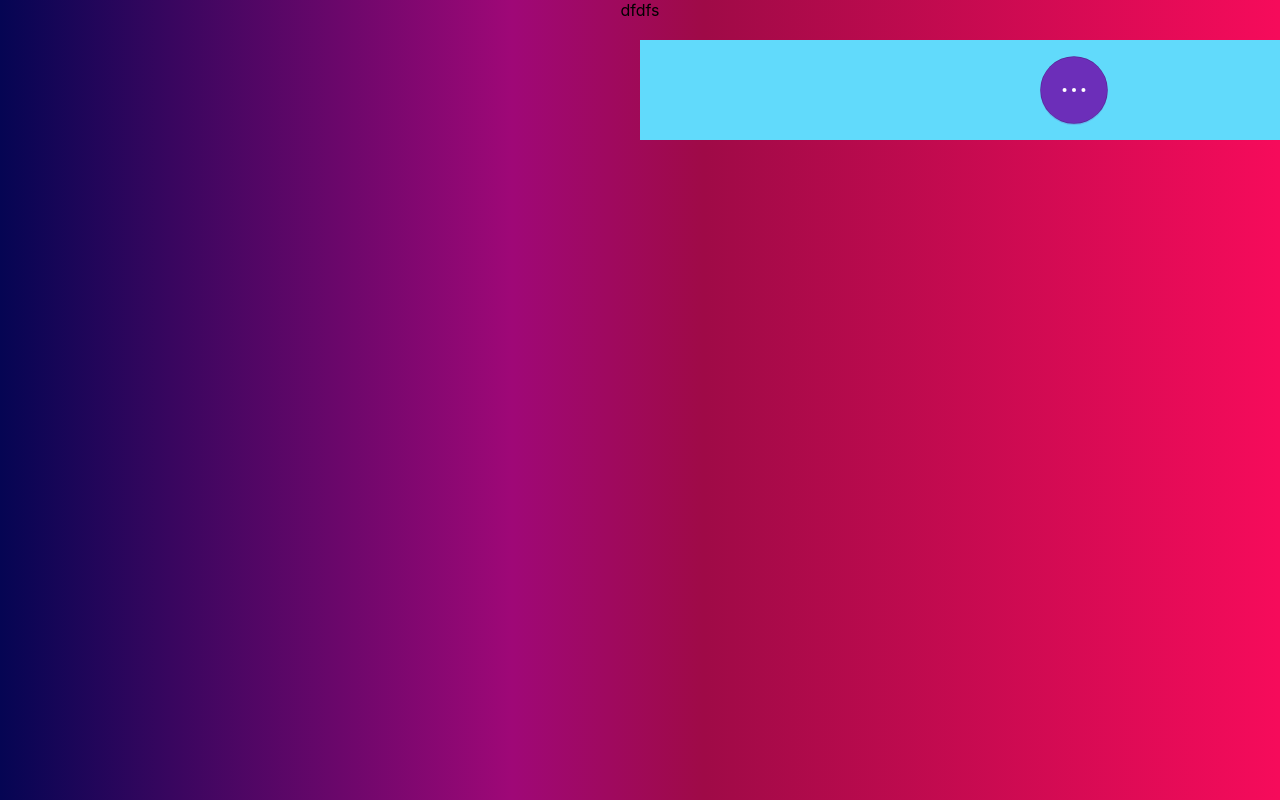
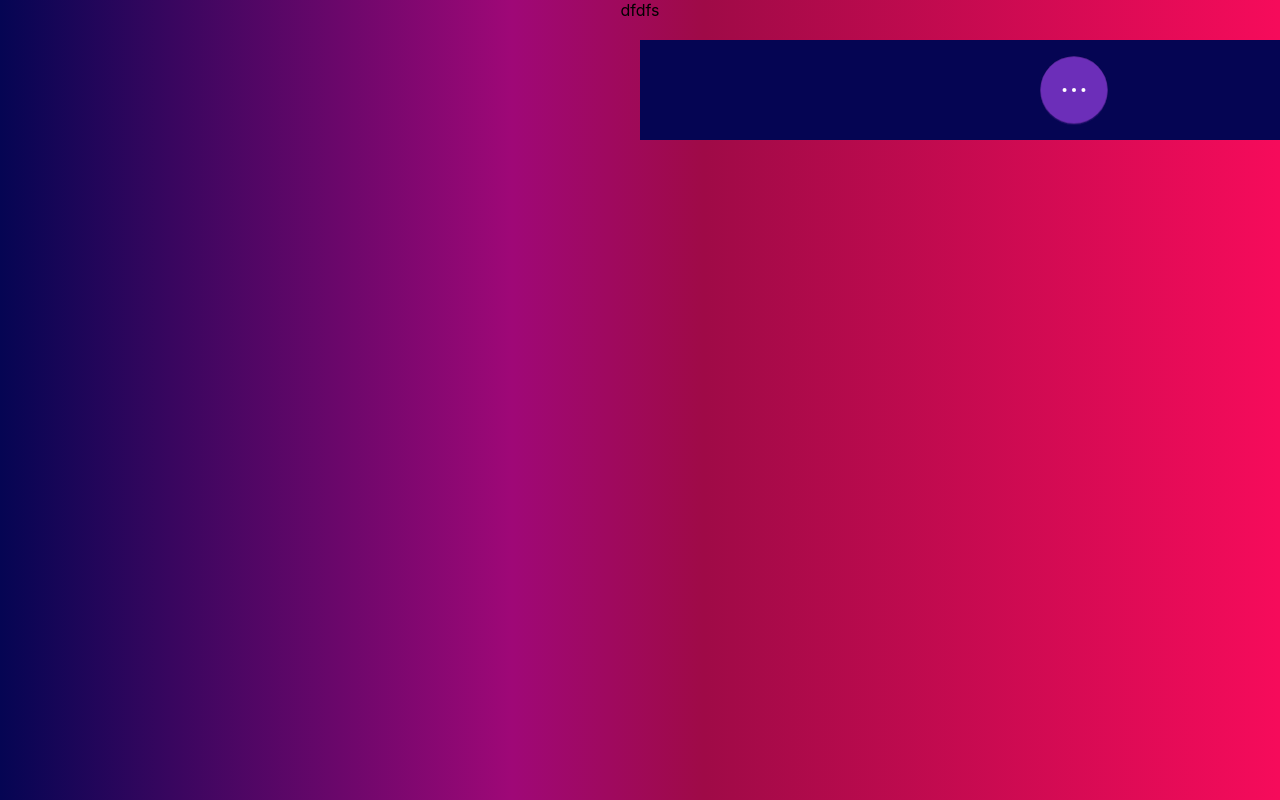
Before and after one commit to stitt1am/projetx, a React (Create React App) app: page / in a window 1280 px wide. Shown: the top 800 px of the page. Built offline with nearby package versions, Linux system fonts and the light colour scheme.

Commit message:
added nav

```diff
--- a/src/App.css
+++ b/src/App.css
@@ -1,5 +1,6 @@
 .App {
   text-align: center;
+
 }
 
 .App-logo {
--- a/src/components/Navigation/Navigation.scss
+++ b/src/components/Navigation/Navigation.scss
@@ -14,7 +14,7 @@ $accent: #6C2EB9;
   margin: 0 auto;
   transform-origin: center;
   //transform: translate(-50%, -50%) scale(1, 1);
-  background-color: #61dafb;
+  background-color:  rgb(5, 5, 83);
 }
 
 // Used by <ButtonGroup />
```
